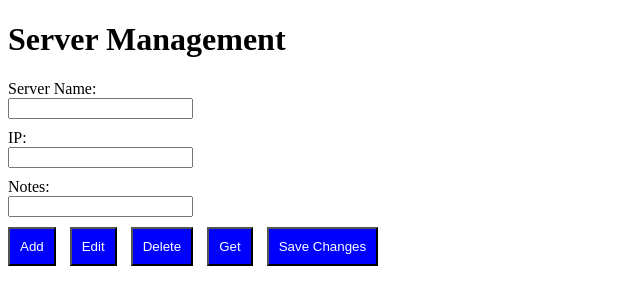
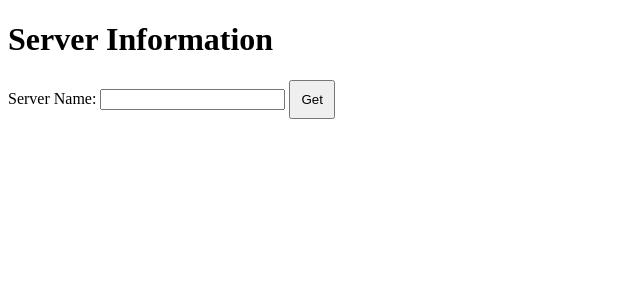
Before and after one commit to khoi-thinh/hpc-edit, a plain HTML site: page index.html in a window 1280 px wide. Shown: the whole page, without its empty margins (0-640 px from the left). Drawn offline with Linux system fonts and the light colour scheme.

Commit message:
Update index.html

```diff
--- a/index.html
+++ b/index.html
@@ -3,148 +3,51 @@
 <head>
     <meta charset="UTF-8">
     <meta name="viewport" content="width=device-width, initial-scale=1.0">
-    <title>Server Management</title>
+    <title>Server Information</title>
     <style>
-        label {
-            display: block;
-            margin-top: 10px;
-        }
         table {
             border-collapse: collapse;
             width: 100%;
             margin-top: 10px;
-            text-align: center;
         }
         table, th, td {
             border: 1px solid black;
             text-align: center;
         }
         button {
-            background-color: blue;
-            color: white;
             padding: 10px;
-            margin-right: 10px;
-        }
-        .button-container {
-            margin-top: 10px;
         }
     </style>
 </head>
 <body>
 
-<h1>Server Management</h1>
+<h1>Server Information</h1>
 
-<!-- Form -->
-<form id="serverForm">
 <label for="serverName">Server Name:</label>
-    <input type="text" id="serverName" required>
+<input type="text" id="serverName">
 
-    <label for="ip">IP:</label>
-    <input type="text" id="ip" required>
+<button onclick="getServer()">Get</button>
 
-    <label for="notes">Notes:</label>
-    <input type="text" id="notes" required>
-
-    <!-- Button container -->
-    <div class="button-container">
-        <button type="button" onclick="addServer()">Add</button>
-        <button type="button" onclick="editServer()">Edit</button>
-        <button type="button" onclick="deleteServer()">Delete</button>
-        <button type="button" onclick="getServer()">Get</button>
-        <button type="button" onclick="saveChanges()">Save Changes</button>
-    </div>
-</form>
-
-<!-- Display area for server entries -->
+<!-- Display area for server information -->
 <table id="serverTable" style="display: none;">
     <thead>
         <tr>
-            <th>Select</th>
-            <th>Server Name</th>
             <th>IP</th>
-            <th>Notes</th>
+            <th>Name</th>
         </tr>
     </thead>
-    <tbody id="serverList">
-        <!-- Entries will be displayed here -->
+    <tbody id="serverInfo">
+        <!-- Server information will be displayed here -->
     </tbody>
 </table>
 
 <script>
-    // Global variable to store the selected row for editing
-    var selectedRow = null;
-
-    function addServer() {
-        var serverName = document.getElementById('serverName').value;
-        var ip = document.getElementById('ip').value;
-        var notes = document.getElementById('notes').value;
-
-        // Basic validation
-        if (!serverName || !ip || !notes) {
-            alert("All fields are required");
-            return;
-        }
-
-        // Create a new server entry with a checkbox
-        var entry = document.createElement('tr');
-        entry.innerHTML = `<td><input type="checkbox" class="entry-checkbox"></td><td>${serverName}</td><td>${ip}</td><td>${notes}</td>`;
-
-        // Append the entry to the server list
-        document.getElementById('serverList').appendChild(entry);
-
-        // Show the server list table
-        document.getElementById('serverTable').style.display = 'table';
-
-        // Clear the form fields
-        document.getElementById('serverName').value = '';
-        document.getElementById('ip').value = '';
-        document.getElementById('notes').value = '';
-    }
-
-    function editServer() {
-        // Get all checkboxes
-        var checkboxes = document.getElementsByClassName('entry-checkbox');
-
-        // Check if any checkbox is checked
-        var checkedCheckbox = Array.from(checkboxes).find(checkbox => checkbox.checked);
-
-        if (checkedCheckbox) {
-            // Set the selected row for editing
-            selectedRow = checkedCheckbox.parentNode.parentNode;
-
-            // Populate form fields with data from the selected row
-            document.getElementById('serverName').value = selectedRow.cells[1].textContent;
-            document.getElementById('ip').value = selectedRow.cells[2].textContent;
-            document.getElementById('notes').value = selectedRow.cells[3].textContent;
-        } else {
-            alert("Please select a row to edit");
-        }
-    }
-
-    function deleteServer() {
-        // Get all checkboxes
-        var checkboxes = document.getElementsByClassName('entry-checkbox');
-
-        // Check if any checkbox is checked
-        var checkedCheckbox = Array.from(checkboxes).find(checkbox => checkbox.checked);
-
-        if (checkedCheckbox) {
-            // Remove the row corresponding to the checked checkbox
-            checkedCheckbox.parentNode.parentNode.remove();
-        } else {
-            alert("Please select a row to delete");
-        }
-
-        // Hide the server list table if there are no rows
-        if (document.getElementById('serverList').childElementCount === 0) {
-            document.getElementById('serverTable').style.display = 'none';
-        }
-    }
-
     async function getServer() {
         try {
+            const serverName = document.getElementById('serverName').value;
+
             // Replace 'YOUR_API_ENDPOINT' with your actual API Gateway endpoint
-        const response = await fetch('https://api-gateway-url/your-resource', {
+            const response = await fetch('https://api-gateway-url/your-resource?serverName=' + serverName, {
                 method: 'GET',
                 headers: {
                     'Content-Type': 'application/json',
@@ -156,72 +59,32 @@ async function getServer() {
                 throw new Error(`HTTP error! Status: ${response.status}`);
             }
 
-        const dataArray = await response.json();
+            const serverData = await response.json();
 
             // Ensure the received data is an array
-        if (Array.isArray(dataArray) && dataArray.length > 0) {
-            // Iterate over each object in the array
-            dataArray.forEach(entry => {
-                // Extract relevant data from each entry
-                const externalData = {
-                    name: entry.name || '', // Handle missing 'name' key
-                    ip: entry.ip || '',     // Handle missing 'ip' key
-                    notes: entry.notes || 'No Notes',  // Assuming 'notes' is not present in the API response
-                };
+            if (Array.isArray(serverData) && serverData.length > 0) {
+                // Show the server information table
+                document.getElementById('serverTable').style.display = 'table';
 
-                // Display the external data in the console
-                console.log('External Server Data:', externalData);
+                // Display server information in the table
+                const serverInfoTable = document.getElementById('serverInfo');
+                serverInfoTable.innerHTML = ''; // Clear previous data
 
-                // Update the serverData array
-                const serverData = [
-                    externalData, // Add the external data to the serverData array
-                    // ... (any existing data)
-                ];
+                serverData.forEach(entry => {
+                    // Create a new row for each entry
+                    const row = serverInfoTable.insertRow();
+                    const cell1 = row.insertCell(0);
+                    const cell2 = row.insertCell(1);
 
-                // Display the updated serverData array in the console
-                console.log('All Server Data:', serverData);
-
-                // Display the external data in the table (for demonstration purposes)
-                displayDataInTable(externalData);
+                    // Set cell values based on the entry
+                    cell1.textContent = entry.ip || 'N/A';
+                    cell2.textContent = entry.name || 'N/A';
                 });
             } else {
                 console.warn('Empty or invalid data returned from the API.');
             }
         } catch (error) {
-        console.error('Error fetching external data:', error);
-    }
-}
-
-    function displayDataInTable(data) {
-        // Create a new server entry with a checkbox using the external data
-        var entry = document.createElement('tr');
-        entry.innerHTML = `<td><input type="checkbox" class="entry-checkbox"></td><td>${data.name}</td><td>${data.ip}</td><td>${data.notes}</td>`;
-
-        // Append the entry to the server list
-        document.getElementById('serverList').appendChild(entry);
-
-        // Show the server list table
-        document.getElementById('serverTable').style.display = 'table';
-    }
-
-
-    function saveChanges() {
-        // Check if a row is selected for editing
-        if (selectedRow) {
-            // Update the selected row with the new data
-            selectedRow.cells[1].textContent = document.getElementById('serverName').value;
-            selectedRow.cells[2].textContent = document.getElementById('ip').value;
-            selectedRow.cells[3].textContent = document.getElementById('notes').value;
-
-            // Clear the form fields
-            document.getElementById('serverName').value = '';
-            document.getElementById('ip').value = '';
-            document.getElementById('notes').value = '';
-
-            // Deselect the row
-            selectedRow = null;
-        } else {
-            alert("No row selected for editing");
+            console.error('Error fetching server data:', error);
         }
     }
 </script>
```
Lines whose indentation alone changed are shown as unchanged.
